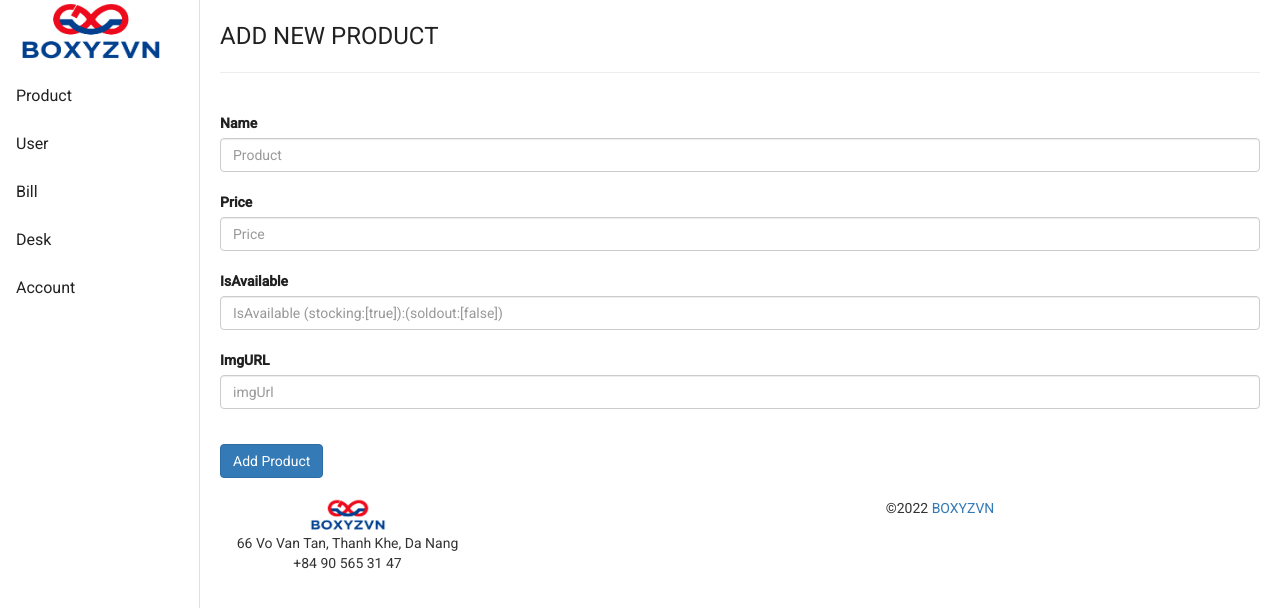
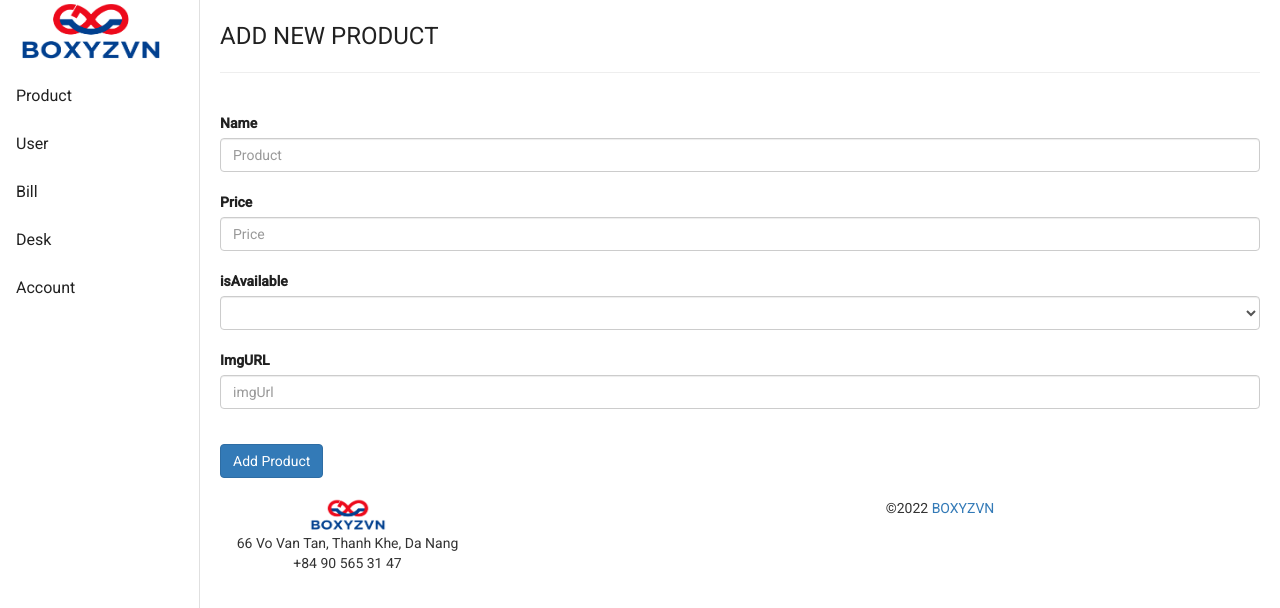
Before and after one commit to dangqthuan15/AngularProjectBoxyzVN, an Angular app: page /product/add in a window 1280 px wide. Shown: the top 608 px of the page. Built offline with nearby package versions, Linux system fonts and the light colour scheme.

Commit message:
edit products

```diff
--- a/src/app/components/products/addproduct/addproduct.component.html
+++ b/src/app/components/products/addproduct/addproduct.component.html
@@ -10,8 +10,11 @@
         <label class="mr-3"style="margin-top: 20px;" for="">Price</label>
         <input type="text" class="form-control" formControlName="price" placeholder="Price">
         <div class="mb-3 text-danger" *ngIf="submited && f['price'].errors">Please do not leave it blank!</div>
-        <label class="mr-3"style="margin-top: 20px;" for="">IsAvailable</label>
-        <input type="text" class="form-control" formControlName="isAvailable" placeholder="IsAvailable (stocking:[true]):(soldout:[false])">
+        <label class="mr-3" for="" style="margin-top:20px ;">isAvailable</label>
+            <select id="" class="form-control" formControlName="isAvailable" >
+                <option value="true">True</option>
+                <option value="false">False</option>
+            </select>
         <div class="mb-3 text-danger" *ngIf="submited && f['isAvailable'].errors">Please do not leave it blank!</div>
         <label class="mr-3"style="margin-top: 20px;" for="">ImgURL</label>
         <input type="text" class="form-control" formControlName="imgUrl" placeholder="imgUrl">
```
